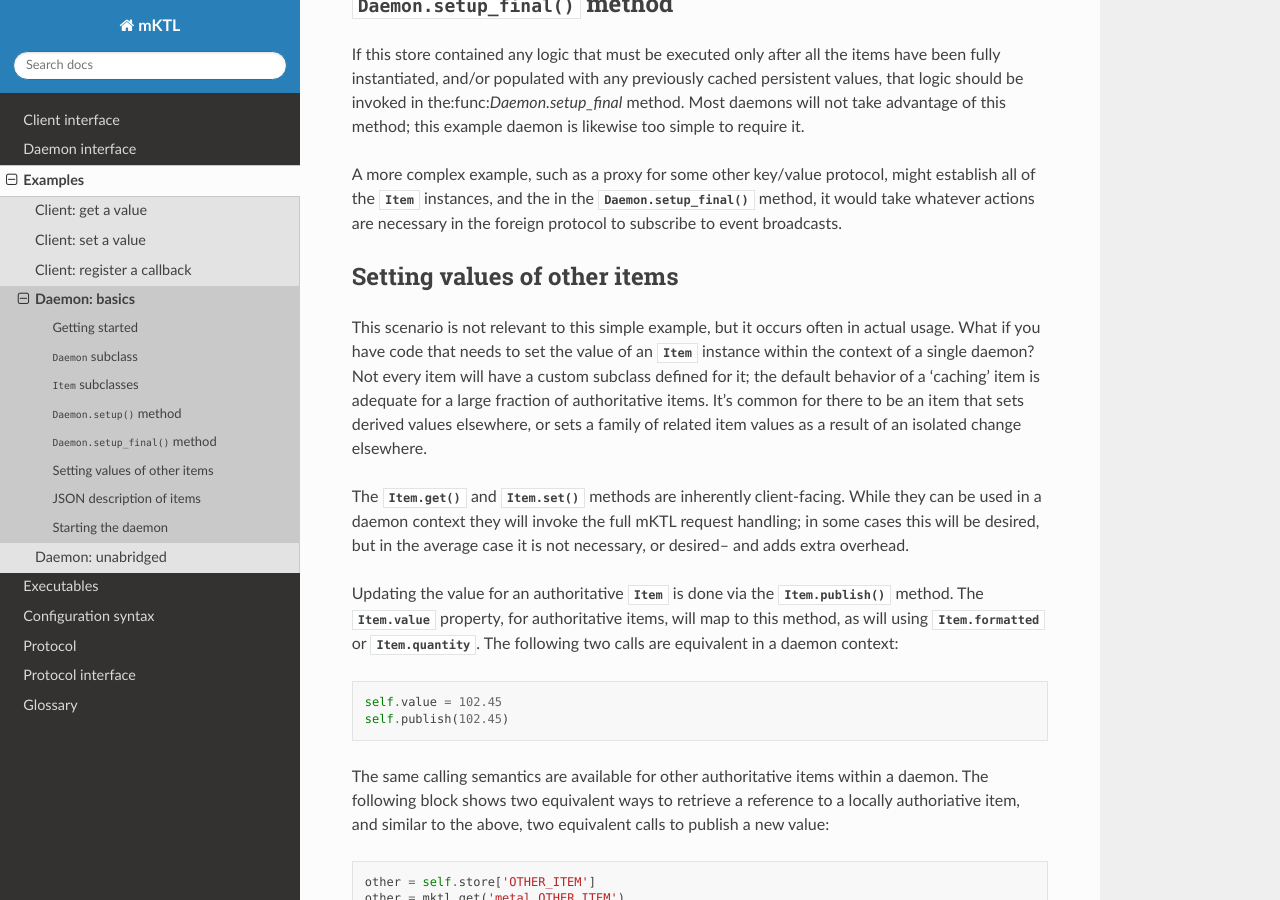
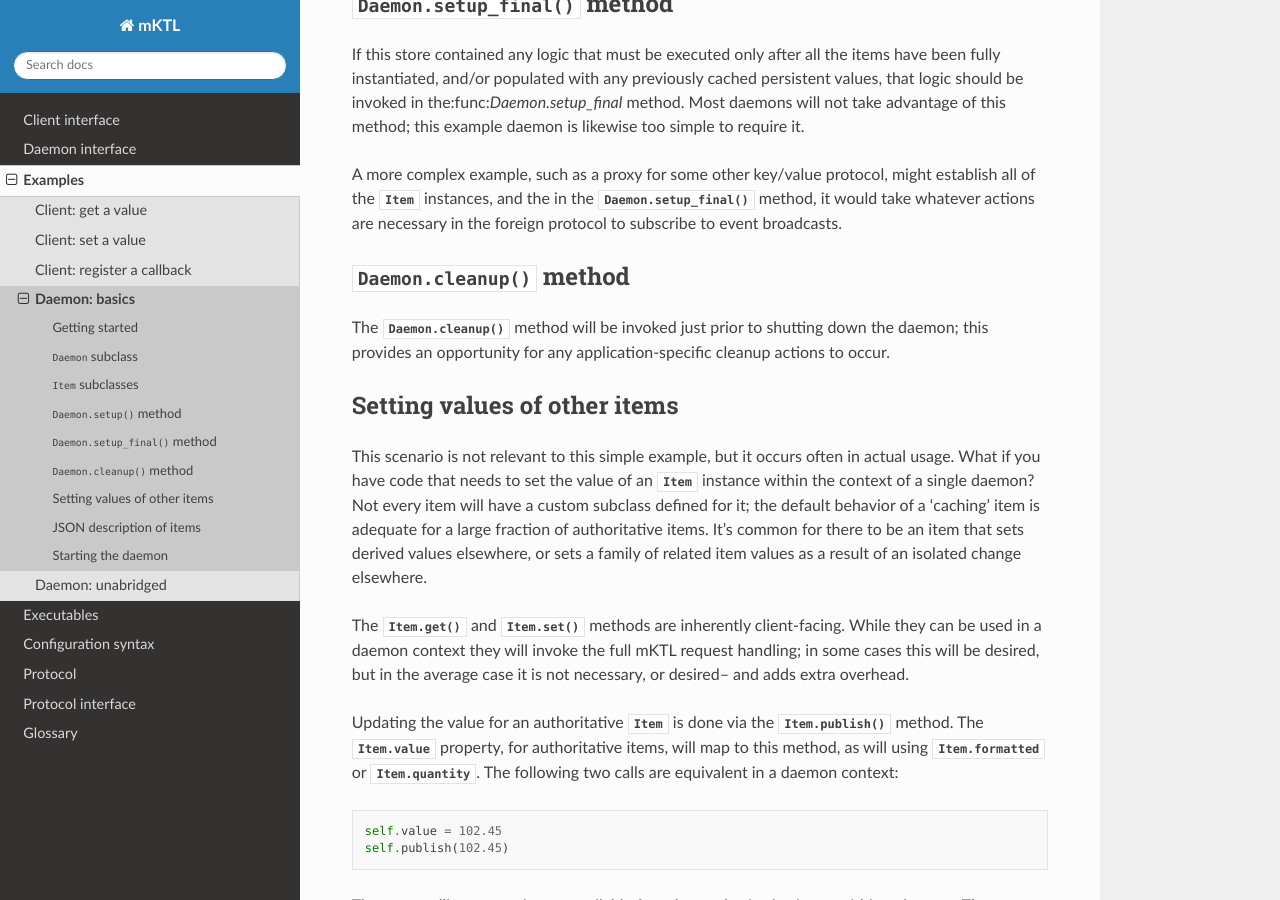
Before and after one commit to KeckObservatory/mKTL, a Sphinx documentation site: the page built from doc/example/daemon.rst, in a window 1280 px wide and 900 px high, scrolled down 2350 px. Built offline with Sphinx 7.4.7 and the Read the Docs theme 3.1.0, drawn with Linux system fonts in a browser that asks for light colours.

Commit message:
Add mention of the cleanup() method.

```diff
--- a/doc/example/daemon.rst
+++ b/doc/example/daemon.rst
@@ -138,6 +138,14 @@ might establish all of the :class:`Item` instances, and the in the
 in the foreign protocol to subscribe to event broadcasts.
 
 
+:func:`Daemon.cleanup` method
+---------------------------------
+
+The :func:`Daemon.cleanup` method will be invoked just prior to shutting down
+the daemon; this provides an opportunity for any application-specific cleanup
+actions to occur.
+
+
 Setting values of other items
 -----------------------------
 
```
